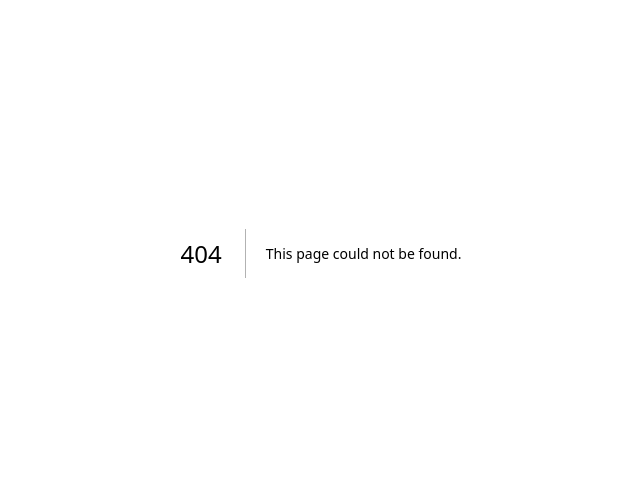
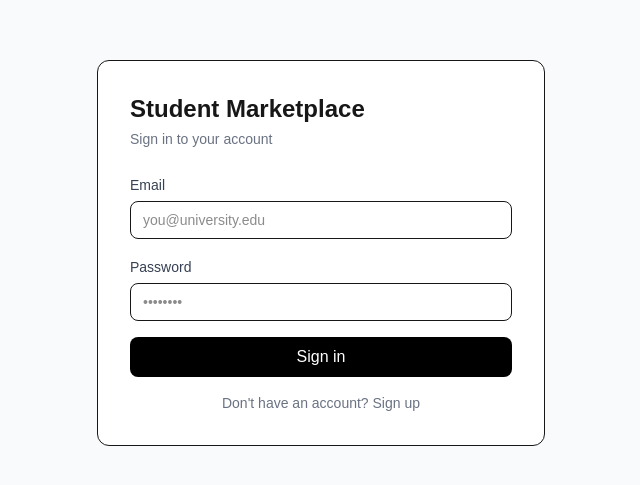
Before and after one commit to Chumbert3/student-marketplace, a Next.js app: page /login in a window 1280 px wide. Before the commit this address had no page. Shown: the part 147-632 px from the top of the page, without its empty margins (319-959 px from the left). Built offline with nearby package versions, Linux system fonts and the light colour scheme; no server answers.

Commit message:
add login signup and auth

```diff
--- /dev/null
+++ b/app/login/page.tsx
@@ -0,0 +1,82 @@
+'use client'
+import { useState } from 'react'
+import { supabase } from '../lib/supabase'
+import { useRouter } from 'next/navigation'
+
+export default function LoginPage() {
+  const router = useRouter()
+  const [email, setEmail] = useState('')
+  const [password, setPassword] = useState('')
+  const [isSignUp, setIsSignUp] = useState(false)
+  const [loading, setLoading] = useState(false)
+  const [error, setError] = useState('')
+  const [message, setMessage] = useState('')
+
+  async function handleSubmit() {
+    setLoading(true)
+    setError('')
+    setMessage('')
+
+    if (isSignUp) {
+      const { error } = await supabase.auth.signUp({ email, password })
+      if (error) setError(error.message)
+      else setMessage('Check your email to confirm your account!')
+    } else {
+      const { error } = await supabase.auth.signInWithPassword({ email, password })
+      if (error) setError(error.message)
+      else router.push('/')
+    }
+    setLoading(false)
+  }
+
+  return (
+    <main className="min-h-screen bg-gray-50 flex items-center justify-center">
+      <div className="bg-white rounded-xl border p-8 w-full max-w-md">
+        <h1 className="text-2xl font-bold mb-1">Student Marketplace</h1>
+        <p className="text-gray-500 text-sm mb-6">{isSignUp ? 'Create an account' : 'Sign in to your account'}</p>
+
+        <div className="flex flex-col gap-4">
+          <div>
+            <label className="text-sm font-medium text-gray-700">Email</label>
+            <input
+              className="mt-1 w-full border rounded-lg px-3 py-2 text-sm"
+              type="email"
+              placeholder="you@university.edu"
+              value={email}
+              onChange={(e) => setEmail(e.target.value)}
+            />
+          </div>
+
+          <div>
+            <label className="text-sm font-medium text-gray-700">Password</label>
+            <input
+              className="mt-1 w-full border rounded-lg px-3 py-2 text-sm"
+              type="password"
+              placeholder="••••••••"
+              value={password}
+              onChange={(e) => setPassword(e.target.value)}
+            />
+          </div>
+
+          {error && <p className="text-red-500 text-sm">{error}</p>}
+          {message && <p className="text-green-600 text-sm">{message}</p>}
+
+          <button
+            onClick={handleSubmit}
+            disabled={loading}
+            className="bg-black text-white py-2 rounded-lg hover:bg-gray-800 disabled:opacity-50"
+          >
+            {loading ? 'Loading...' : isSignUp ? 'Create account' : 'Sign in'}
+          </button>
+
+          <button
+            onClick={() => setIsSignUp(!isSignUp)}
+            className="text-sm text-gray-500 hover:text-black"
+          >
+            {isSignUp ? 'Already have an account? Sign in' : "Don't have an account? Sign up"}
+          </button>
+        </div>
+      </div>
+    </main>
+  )
+}
--- a/app/page.tsx
+++ b/app/page.tsx
@@ -9,9 +9,10 @@ export default async function Home() {
     <main className="min-h-screen bg-gray-50">
       <nav className="bg-white border-b px-6 py-4 flex justify-between items-center">
         <h1 className="text-xl font-bold">Student Marketplace</h1>
-        <div className="flex gap-4">
+        <div className="flex gap-4 items-center">
           <a href="/jobs" className="text-gray-600 hover:text-black text-sm">Jobs Board</a>
           <a href="/items" className="text-gray-600 hover:text-black text-sm">Buy & Sell</a>
+          <a href="/login" className="text-gray-600 hover:text-black text-sm">Login</a>
           <a href="/sell" className="bg-black text-white px-4 py-2 rounded-lg hover:bg-gray-800 text-sm">Launch Your Service</a>
         </div>
       </nav>
```
